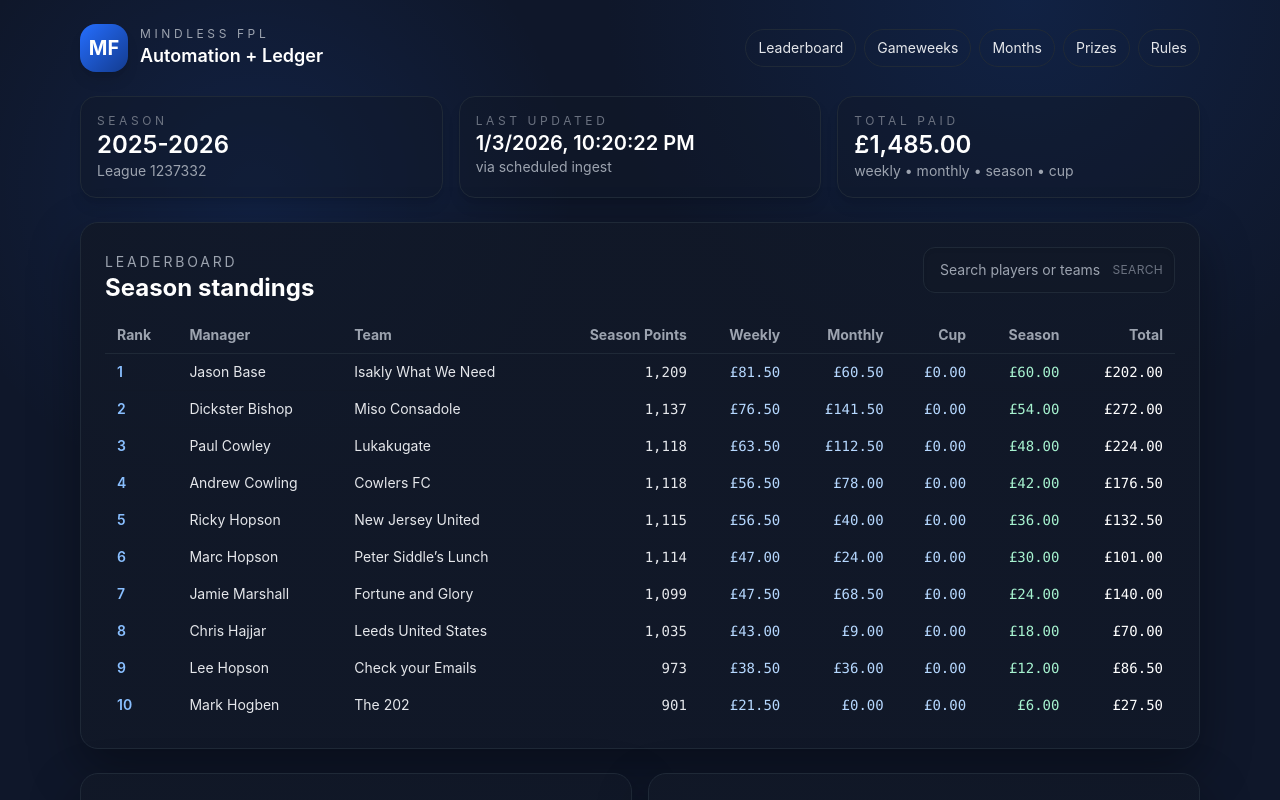
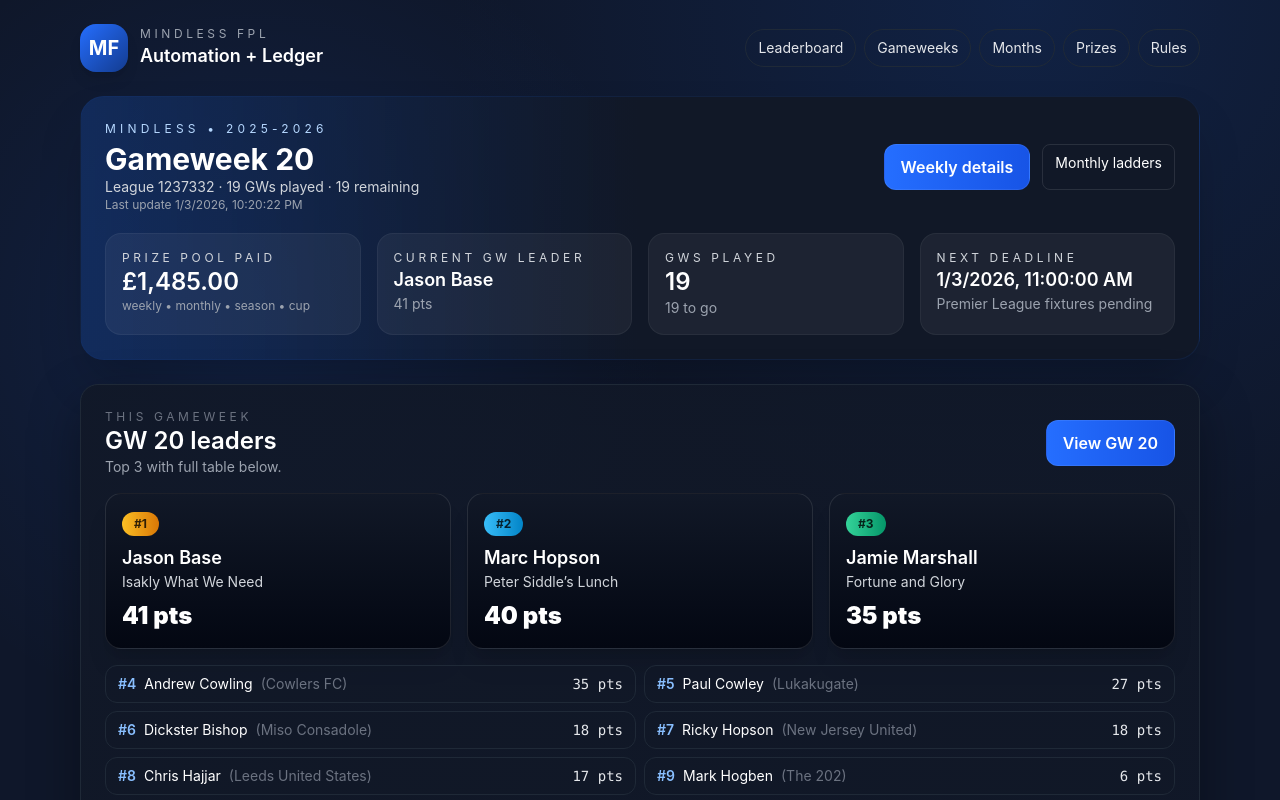
Before and after one commit to mark202/mindless, a Next.js app: page / in a window 1280 px wide. Shown: the top 800 px of the page. Built offline with nearby package versions, Linux system fonts and the light colour scheme.

Commit message:
add gameweek to home page

```diff
--- a/app/page.tsx
+++ b/app/page.tsx
@@ -1,37 +1,136 @@
 import Link from 'next/link';
 import { LeaderboardTable } from '../components/LeaderboardTable';
 import { mindlessConfig } from '../lib/appConfig';
-import { formatCurrency } from '../lib/format';
-import { getLastUpdated, loadPrizes, loadSeason } from '../lib/data';
+import { formatCurrency, formatNumber } from '../lib/format';
+import { getLastUpdated, loadBootstrap, loadPrizes, loadSeason, loadWeeklies } from '../lib/data';
 
 export default async function HomePage() {
-  const [season, prizes, lastUpdated] = await Promise.all([loadSeason(), loadPrizes(), getLastUpdated()]);
-  const currency = mindlessConfig.currency || 'AUD';
+  const [season, prizes, lastUpdated, bootstrap, weeklies] = await Promise.all([
+    loadSeason(),
+    loadPrizes(),
+    getLastUpdated(),
+    loadBootstrap(),
+    loadWeeklies()
+  ]);
+  const currency = mindlessConfig.currency || 'GBP';
+
+  const finishedGws = bootstrap.events.filter((e) => e.finished).map((e) => e.id);
+  const currentGw = bootstrap.events.find((e) => e.is_current)?.id ?? null;
+  const totalEvents = bootstrap.events.length || 38;
+  const remainingGws = totalEvents - finishedGws.length;
+  const latestWeekly = weeklies.find((w) => w.gw === Math.max(...weeklies.map((w) => w.gw)));
+  const nextDeadline = bootstrap.events.find((e) => e.is_current)?.deadline_time;
+  const latestRanked = latestWeekly?.ranked ?? [];
 
   return (
     <div className="space-y-6">
-      <section className="grid gap-4 md:grid-cols-3">
-        <div className="rounded-2xl border border-gray-800 bg-gray-900/40 p-4 shadow-lg">
-          <p className="text-xs uppercase tracking-[0.3em] text-gray-500">Season</p>
-          <div className="text-2xl font-semibold text-white">{mindlessConfig.season}</div>
-          <p className="text-sm text-gray-400">League {mindlessConfig.leagueId}</p>
+      <section className="rounded-3xl border border-brand-900/30 bg-gradient-to-r from-brand-900/60 via-gray-900 to-gray-900 p-6 shadow-2xl">
+        <div className="flex flex-wrap items-center justify-between gap-6">
+          <div>
+            <p className="text-xs uppercase tracking-[0.35em] text-brand-200">Mindless • {mindlessConfig.season}</p>
+            <h1 className="mt-1 text-3xl font-bold text-white">Gameweek {currentGw ?? '—'}</h1>
+            <p className="text-sm text-gray-300">
+              League {mindlessConfig.leagueId} · {finishedGws.length} GWs played · {remainingGws} remaining
+            </p>
+            <p className="text-xs text-gray-400">Last update {lastUpdated ? new Date(lastUpdated).toLocaleString() : '—'}</p>
+          </div>
+          <div className="flex gap-3">
+            <Link href="/gameweeks" className="btn">
+              Weekly details
+            </Link>
+            <Link href="/months" className="rounded-lg border border-white/10 px-3 py-2 text-sm text-white">
+              Monthly ladders
+            </Link>
+          </div>
         </div>
-        <div className="rounded-2xl border border-gray-800 bg-gray-900/40 p-4 shadow-lg">
-          <p className="text-xs uppercase tracking-[0.3em] text-gray-500">Last updated</p>
-          <div className="text-xl font-semibold text-white">{lastUpdated ? new Date(lastUpdated).toLocaleString() : 'Not fetched yet'}</div>
-          <p className="text-sm text-gray-400">via scheduled ingest</p>
-        </div>
-        <div className="rounded-2xl border border-gray-800 bg-gray-900/40 p-4 shadow-lg">
-          <p className="text-xs uppercase tracking-[0.3em] text-gray-500">Total paid</p>
-          <div className="text-2xl font-semibold text-white">
-            {formatCurrency(
-              Object.values(prizes.totalsByEntryId).reduce((sum, value) => sum + value, 0),
-              currency
-            )}
+        <div className="mt-5 grid gap-4 md:grid-cols-4">
+          <div className="rounded-2xl border border-white/5 bg-white/5 p-4">
+            <p className="text-xs uppercase tracking-[0.3em] text-gray-300">Prize pool paid</p>
+            <div className="text-2xl font-semibold text-white">
+              {formatCurrency(Object.values(prizes.totalsByEntryId).reduce((sum, value) => sum + value, 0), currency)}
+            </div>
+            <p className="text-xs text-gray-400">weekly • monthly • season • cup</p>
           </div>
-          <p className="text-sm text-gray-400">weekly • monthly • season • cup</p>
+          <div className="rounded-2xl border border-white/5 bg-white/5 p-4">
+            <p className="text-xs uppercase tracking-[0.3em] text-gray-300">Current GW leader</p>
+            <div className="text-lg font-semibold text-white">{latestWeekly?.ranked[0]?.playerName ?? 'TBD'}</div>
+            <p className="text-sm text-gray-400">
+              {latestWeekly?.ranked[0] ? `${formatNumber(latestWeekly.ranked[0].points)} pts` : 'Awaiting data'}
+            </p>
+          </div>
+          <div className="rounded-2xl border border-white/5 bg-white/5 p-4">
+            <p className="text-xs uppercase tracking-[0.3em] text-gray-300">GWs played</p>
+            <div className="text-2xl font-semibold text-white">{finishedGws.length}</div>
+            <p className="text-sm text-gray-400">{remainingGws} to go</p>
+          </div>
+          <div className="rounded-2xl border border-white/5 bg-white/5 p-4">
+            <p className="text-xs uppercase tracking-[0.3em] text-gray-300">Next deadline</p>
+            <div className="text-lg font-semibold text-white">
+              {nextDeadline ? new Date(nextDeadline).toLocaleString() : 'TBC'}
+            </div>
+            <p className="text-sm text-gray-400">Premier League fixtures pending</p>
+          </div>
         </div>
       </section>
+
+      {latestWeekly && (
+        <div className="table-card p-6">
+          <div className="flex items-center justify-between">
+            <div>
+              <p className="text-xs uppercase tracking-[0.3em] text-gray-500">This gameweek</p>
+              <h2 className="text-2xl font-semibold text-white">GW {latestWeekly.gw} leaders</h2>
+              <p className="text-sm text-gray-400">Top 3 with full table below.</p>
+            </div>
+            <Link href={`/gameweeks/${latestWeekly.gw}`} className="btn">
+              View GW {latestWeekly.gw}
+            </Link>
+          </div>
+          <div className="mt-4 grid gap-4 md:grid-cols-3">
+            {latestRanked.slice(0, 3).map((row) => {
+              const accent =
+                row.rank === 1 ? 'from-amber-400 to-amber-600' : row.rank === 2 ? 'from-sky-400 to-sky-600' : 'from-emerald-400 to-emerald-600';
+              return (
+                <div key={row.entryId} className="rounded-2xl border border-white/10 bg-gradient-to-b from-gray-900 to-gray-950 p-4 shadow-xl">
+                  <div className={`inline-flex rounded-full bg-gradient-to-r ${accent} px-3 py-1 text-xs font-bold text-black/80`}>#{row.rank}</div>
+                  <Link
+                    href={`https://fantasy.premierleague.com/entry/${row.entryId}/event/${latestWeekly.gw}`}
+                    target="_blank"
+                    rel="noreferrer"
+                    className="mt-2 block truncate text-lg font-semibold text-white hover:underline"
+                  >
+                    {row.playerName}
+                  </Link>
+                  <div className="text-sm text-gray-300 truncate">{row.teamName}</div>
+                  <div className="mt-2 text-2xl font-black text-white">{formatNumber(row.points)} pts</div>
+                </div>
+              );
+            })}
+          </div>
+          <div className="mt-4">
+            <div className="grid gap-2 md:grid-cols-2">
+              {latestRanked.slice(3).map((row) => (
+                <div key={row.entryId} className="flex items-center justify-between rounded-xl border border-gray-800 bg-gray-900/60 px-3 py-2 text-sm">
+                  <div className="flex items-center gap-2">
+                    <span className="text-brand-300 font-semibold">#{row.rank}</span>
+                    <Link
+                      href={`https://fantasy.premierleague.com/entry/${row.entryId}/event/${latestWeekly.gw}`}
+                      target="_blank"
+                      rel="noreferrer"
+                      className="truncate text-white hover:underline"
+                    >
+                      {row.playerName}
+                    </Link>
+                    <span className="text-gray-500 truncate">({row.teamName})</span>
+                  </div>
+                  <div className="flex items-center gap-3">
+                    <span className="font-mono text-gray-200">{formatNumber(row.points)} pts</span>
+                  </div>
+                </div>
+              ))}
+            </div>
+          </div>
+        </div>
+      )}
 
       <LeaderboardTable rows={season.rows} currency={currency} />
 
--- a/components/Filters.tsx
+++ b/components/Filters.tsx
@@ -16,9 +16,6 @@ export function Filters({ value, onChange, placeholder }: { value: string; onCha
           placeholder={placeholder ?? 'Search managers or teams'}
           className="w-full rounded-xl border border-gray-800 bg-gray-900/60 px-4 py-3 text-sm text-gray-100 shadow-inner outline-none focus:border-brand-400 focus:bg-gray-900"
         />
-        <span className="pointer-events-none absolute right-3 top-1/2 -translate-y-1/2 text-xs uppercase tracking-wide text-gray-500">
-          Search
-        </span>
       </div>
     </div>
   );
```
